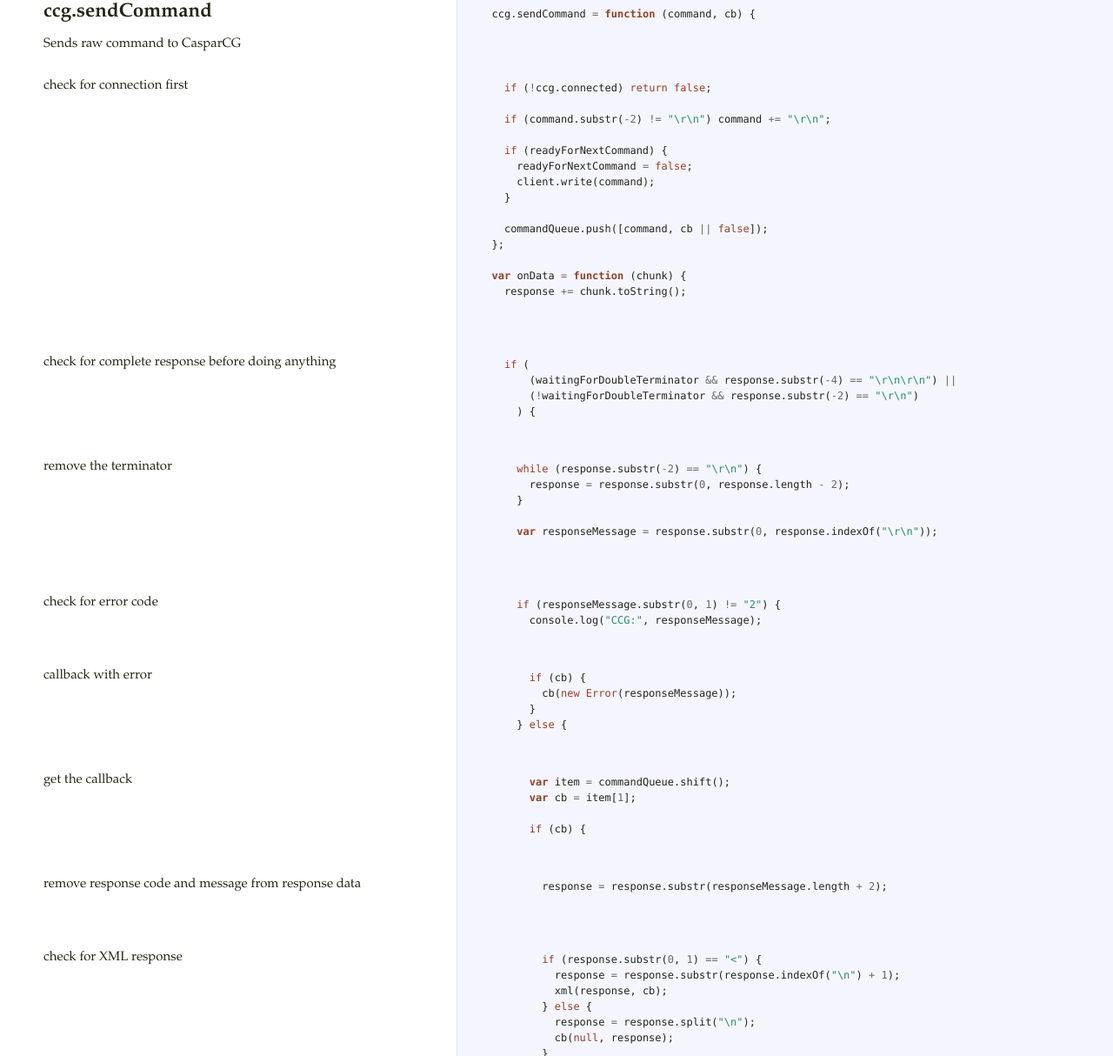
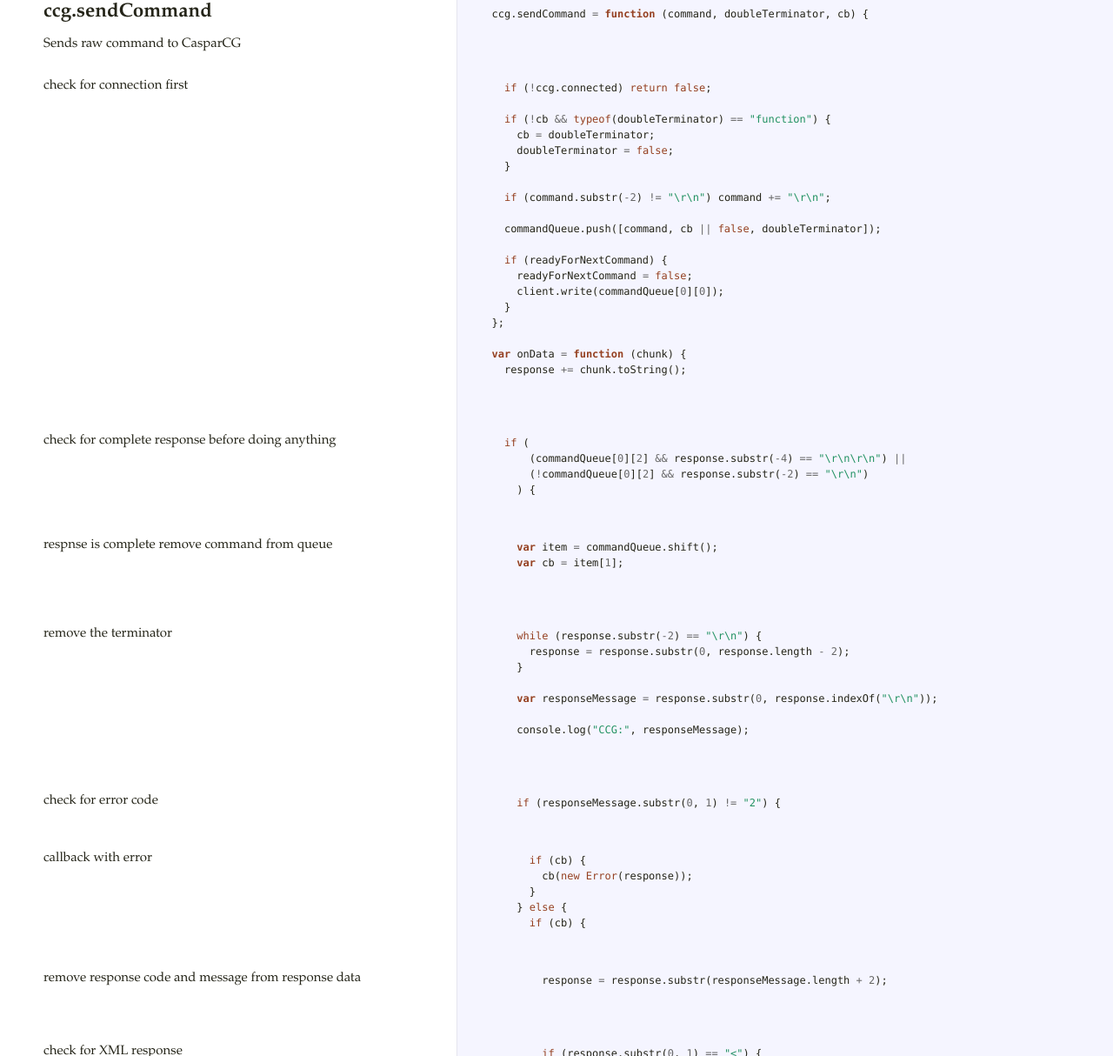
Before and after one commit to respectTheCode/node-caspar-cg, a website: page docs/connection.html in a window 1280 px wide. Shown: the part 1421-2635 px from the top of the page at 87% size. Drawn offline with Linux system fonts and the light colour scheme.

Commit message:
fix connection buggs
* when recieving error messages
* when message needs a double terminator

```diff
--- a/docs/connection.html
+++ b/docs/connection.html
@@ -79,19 +79,24 @@
 </pre></div>             </td>           </tr>                               <tr id="section-5">             <td class="docs">               <div class="pilwrap">                 <a class="pilcrow" href="#section-5">&#182;</a>               </div>               <h2>ccg.sendCommand</h2>
 
 <p>Sends raw command to CasparCG</p>             </td>             <td class="code">               <div class="highlight"><pre>
-  <span class="nx">ccg</span><span class="p">.</span><span class="nx">sendCommand</span> <span class="o">=</span> <span class="kd">function</span> <span class="p">(</span><span class="nx">command</span><span class="p">,</span> <span class="nx">cb</span><span class="p">)</span> <span class="p">{</span>
+  <span class="nx">ccg</span><span class="p">.</span><span class="nx">sendCommand</span> <span class="o">=</span> <span class="kd">function</span> <span class="p">(</span><span class="nx">command</span><span class="p">,</span> <span class="nx">doubleTerminator</span><span class="p">,</span> <span class="nx">cb</span><span class="p">)</span> <span class="p">{</span>
 
 </pre></div>             </td>           </tr>                               <tr id="section-6">             <td class="docs">               <div class="pilwrap">                 <a class="pilcrow" href="#section-6">&#182;</a>               </div>               <p>check for connection first</p>             </td>             <td class="code">               <div class="highlight"><pre>
     <span class="k">if</span> <span class="p">(</span><span class="o">!</span><span class="nx">ccg</span><span class="p">.</span><span class="nx">connected</span><span class="p">)</span> <span class="k">return</span> <span class="kc">false</span><span class="p">;</span>
 
+    <span class="k">if</span> <span class="p">(</span><span class="o">!</span><span class="nx">cb</span> <span class="o">&amp;&amp;</span> <span class="k">typeof</span><span class="p">(</span><span class="nx">doubleTerminator</span><span class="p">)</span> <span class="o">==</span> <span class="s2">&quot;function&quot;</span><span class="p">)</span> <span class="p">{</span>
+      <span class="nx">cb</span> <span class="o">=</span> <span class="nx">doubleTerminator</span><span class="p">;</span>
+      <span class="nx">doubleTerminator</span> <span class="o">=</span> <span class="kc">false</span><span class="p">;</span>
+    <span class="p">}</span>
+
     <span class="k">if</span> <span class="p">(</span><span class="nx">command</span><span class="p">.</span><span class="nx">substr</span><span class="p">(</span><span class="o">-</span><span class="mi">2</span><span class="p">)</span> <span class="o">!=</span> <span class="s2">&quot;\r\n&quot;</span><span class="p">)</span> <span class="nx">command</span> <span class="o">+=</span> <span class="s2">&quot;\r\n&quot;</span><span class="p">;</span>
+
+    <span class="nx">commandQueue</span><span class="p">.</span><span class="nx">push</span><span class="p">([</span><span class="nx">command</span><span class="p">,</span> <span class="nx">cb</span> <span class="o">||</span> <span class="kc">false</span><span class="p">,</span> <span class="nx">doubleTerminator</span><span class="p">]);</span>
 
     <span class="k">if</span> <span class="p">(</span><span class="nx">readyForNextCommand</span><span class="p">)</span> <span class="p">{</span>
       <span class="nx">readyForNextCommand</span> <span class="o">=</span> <span class="kc">false</span><span class="p">;</span>
-      <span class="nx">client</span><span class="p">.</span><span class="nx">write</span><span class="p">(</span><span class="nx">command</span><span class="p">);</span>
+      <span class="nx">client</span><span class="p">.</span><span class="nx">write</span><span class="p">(</span><span class="nx">commandQueue</span><span class="p">[</span><span class="mi">0</span><span class="p">][</span><span class="mi">0</span><span class="p">]);</span>
     <span class="p">}</span>
-
-    <span class="nx">commandQueue</span><span class="p">.</span><span class="nx">push</span><span class="p">([</span><span class="nx">command</span><span class="p">,</span> <span class="nx">cb</span> <span class="o">||</span> <span class="kc">false</span><span class="p">]);</span>
   <span class="p">};</span>
 
   <span class="kd">var</span> <span class="nx">onData</span> <span class="o">=</span> <span class="kd">function</span> <span class="p">(</span><span class="nx">chunk</span><span class="p">)</span> <span class="p">{</span>
@@ -100,32 +105,33 @@
 
 </pre></div>             </td>           </tr>                               <tr id="section-7">             <td class="docs">               <div class="pilwrap">                 <a class="pilcrow" href="#section-7">&#182;</a>               </div>               <p>check for complete response before doing anything</p>             </td>             <td class="code">               <div class="highlight"><pre>
     <span class="k">if</span> <span class="p">(</span>
-        <span class="p">(</span><span class="nx">waitingForDoubleTerminator</span> <span class="o">&amp;&amp;</span> <span class="nx">response</span><span class="p">.</span><span class="nx">substr</span><span class="p">(</span><span class="o">-</span><span class="mi">4</span><span class="p">)</span> <span class="o">==</span> <span class="s2">&quot;\r\n\r\n&quot;</span><span class="p">)</span> <span class="o">||</span>
-        <span class="p">(</span><span class="o">!</span><span class="nx">waitingForDoubleTerminator</span> <span class="o">&amp;&amp;</span> <span class="nx">response</span><span class="p">.</span><span class="nx">substr</span><span class="p">(</span><span class="o">-</span><span class="mi">2</span><span class="p">)</span> <span class="o">==</span> <span class="s2">&quot;\r\n&quot;</span><span class="p">)</span>
+        <span class="p">(</span><span class="nx">commandQueue</span><span class="p">[</span><span class="mi">0</span><span class="p">][</span><span class="mi">2</span><span class="p">]</span> <span class="o">&amp;&amp;</span> <span class="nx">response</span><span class="p">.</span><span class="nx">substr</span><span class="p">(</span><span class="o">-</span><span class="mi">4</span><span class="p">)</span> <span class="o">==</span> <span class="s2">&quot;\r\n\r\n&quot;</span><span class="p">)</span> <span class="o">||</span>
+        <span class="p">(</span><span class="o">!</span><span class="nx">commandQueue</span><span class="p">[</span><span class="mi">0</span><span class="p">][</span><span class="mi">2</span><span class="p">]</span> <span class="o">&amp;&amp;</span> <span class="nx">response</span><span class="p">.</span><span class="nx">substr</span><span class="p">(</span><span class="o">-</span><span class="mi">2</span><span class="p">)</span> <span class="o">==</span> <span class="s2">&quot;\r\n&quot;</span><span class="p">)</span>
       <span class="p">)</span> <span class="p">{</span>
 
-</pre></div>             </td>           </tr>                               <tr id="section-8">             <td class="docs">               <div class="pilwrap">                 <a class="pilcrow" href="#section-8">&#182;</a>               </div>               <p>remove the terminator</p>             </td>             <td class="code">               <div class="highlight"><pre>
+</pre></div>             </td>           </tr>                               <tr id="section-8">             <td class="docs">               <div class="pilwrap">                 <a class="pilcrow" href="#section-8">&#182;</a>               </div>               <p>respnse is complete remove command from queue</p>             </td>             <td class="code">               <div class="highlight"><pre>
+      <span class="kd">var</span> <span class="nx">item</span> <span class="o">=</span> <span class="nx">commandQueue</span><span class="p">.</span><span class="nx">shift</span><span class="p">();</span>
+      <span class="kd">var</span> <span class="nx">cb</span> <span class="o">=</span> <span class="nx">item</span><span class="p">[</span><span class="mi">1</span><span class="p">];</span>
+
+
+</pre></div>             </td>           </tr>                               <tr id="section-9">             <td class="docs">               <div class="pilwrap">                 <a class="pilcrow" href="#section-9">&#182;</a>               </div>               <p>remove the terminator</p>             </td>             <td class="code">               <div class="highlight"><pre>
       <span class="k">while</span> <span class="p">(</span><span class="nx">response</span><span class="p">.</span><span class="nx">substr</span><span class="p">(</span><span class="o">-</span><span class="mi">2</span><span class="p">)</span> <span class="o">==</span> <span class="s2">&quot;\r\n&quot;</span><span class="p">)</span> <span class="p">{</span>
         <span class="nx">response</span> <span class="o">=</span> <span class="nx">response</span><span class="p">.</span><span class="nx">substr</span><span class="p">(</span><span class="mi">0</span><span class="p">,</span> <span class="nx">response</span><span class="p">.</span><span class="nx">length</span> <span class="o">-</span> <span class="mi">2</span><span class="p">);</span>
       <span class="p">}</span>
 
       <span class="kd">var</span> <span class="nx">responseMessage</span> <span class="o">=</span> <span class="nx">response</span><span class="p">.</span><span class="nx">substr</span><span class="p">(</span><span class="mi">0</span><span class="p">,</span> <span class="nx">response</span><span class="p">.</span><span class="nx">indexOf</span><span class="p">(</span><span class="s2">&quot;\r\n&quot;</span><span class="p">));</span>
 
+      <span class="nx">console</span><span class="p">.</span><span class="nx">log</span><span class="p">(</span><span class="s2">&quot;CCG:&quot;</span><span class="p">,</span> <span class="nx">responseMessage</span><span class="p">);</span>
 
-</pre></div>             </td>           </tr>                               <tr id="section-9">             <td class="docs">               <div class="pilwrap">                 <a class="pilcrow" href="#section-9">&#182;</a>               </div>               <p>check for error code</p>             </td>             <td class="code">               <div class="highlight"><pre>
+
+</pre></div>             </td>           </tr>                               <tr id="section-10">             <td class="docs">               <div class="pilwrap">                 <a class="pilcrow" href="#section-10">&#182;</a>               </div>               <p>check for error code</p>             </td>             <td class="code">               <div class="highlight"><pre>
       <span class="k">if</span> <span class="p">(</span><span class="nx">responseMessage</span><span class="p">.</span><span class="nx">substr</span><span class="p">(</span><span class="mi">0</span><span class="p">,</span> <span class="mi">1</span><span class="p">)</span> <span class="o">!=</span> <span class="s2">&quot;2&quot;</span><span class="p">)</span> <span class="p">{</span>
-        <span class="nx">console</span><span class="p">.</span><span class="nx">log</span><span class="p">(</span><span class="s2">&quot;CCG:&quot;</span><span class="p">,</span> <span class="nx">responseMessage</span><span class="p">);</span>
 
-</pre></div>             </td>           </tr>                               <tr id="section-10">             <td class="docs">               <div class="pilwrap">                 <a class="pilcrow" href="#section-10">&#182;</a>               </div>               <p>callback with error</p>             </td>             <td class="code">               <div class="highlight"><pre>
+</pre></div>             </td>           </tr>                               <tr id="section-11">             <td class="docs">               <div class="pilwrap">                 <a class="pilcrow" href="#section-11">&#182;</a>               </div>               <p>callback with error</p>             </td>             <td class="code">               <div class="highlight"><pre>
         <span class="k">if</span> <span class="p">(</span><span class="nx">cb</span><span class="p">)</span> <span class="p">{</span>
-          <span class="nx">cb</span><span class="p">(</span><span class="k">new</span> <span class="nb">Error</span><span class="p">(</span><span class="nx">responseMessage</span><span class="p">));</span>
+          <span class="nx">cb</span><span class="p">(</span><span class="k">new</span> <span class="nb">Error</span><span class="p">(</span><span class="nx">response</span><span class="p">));</span>
         <span class="p">}</span>
       <span class="p">}</span> <span class="k">else</span> <span class="p">{</span>
-
-</pre></div>             </td>           </tr>                               <tr id="section-11">             <td class="docs">               <div class="pilwrap">                 <a class="pilcrow" href="#section-11">&#182;</a>               </div>               <p>get the callback</p>             </td>             <td class="code">               <div class="highlight"><pre>
-        <span class="kd">var</span> <span class="nx">item</span> <span class="o">=</span> <span class="nx">commandQueue</span><span class="p">.</span><span class="nx">shift</span><span class="p">();</span>
-        <span class="kd">var</span> <span class="nx">cb</span> <span class="o">=</span> <span class="nx">item</span><span class="p">[</span><span class="mi">1</span><span class="p">];</span>
-
         <span class="k">if</span> <span class="p">(</span><span class="nx">cb</span><span class="p">)</span> <span class="p">{</span>
 
 </pre></div>             </td>           </tr>                               <tr id="section-12">             <td class="docs">               <div class="pilwrap">                 <a class="pilcrow" href="#section-12">&#182;</a>               </div>               <p>remove response code and message from response data</p>             </td>             <td class="code">               <div class="highlight"><pre>
```
Also changed, not shown: lib/connection.js.
